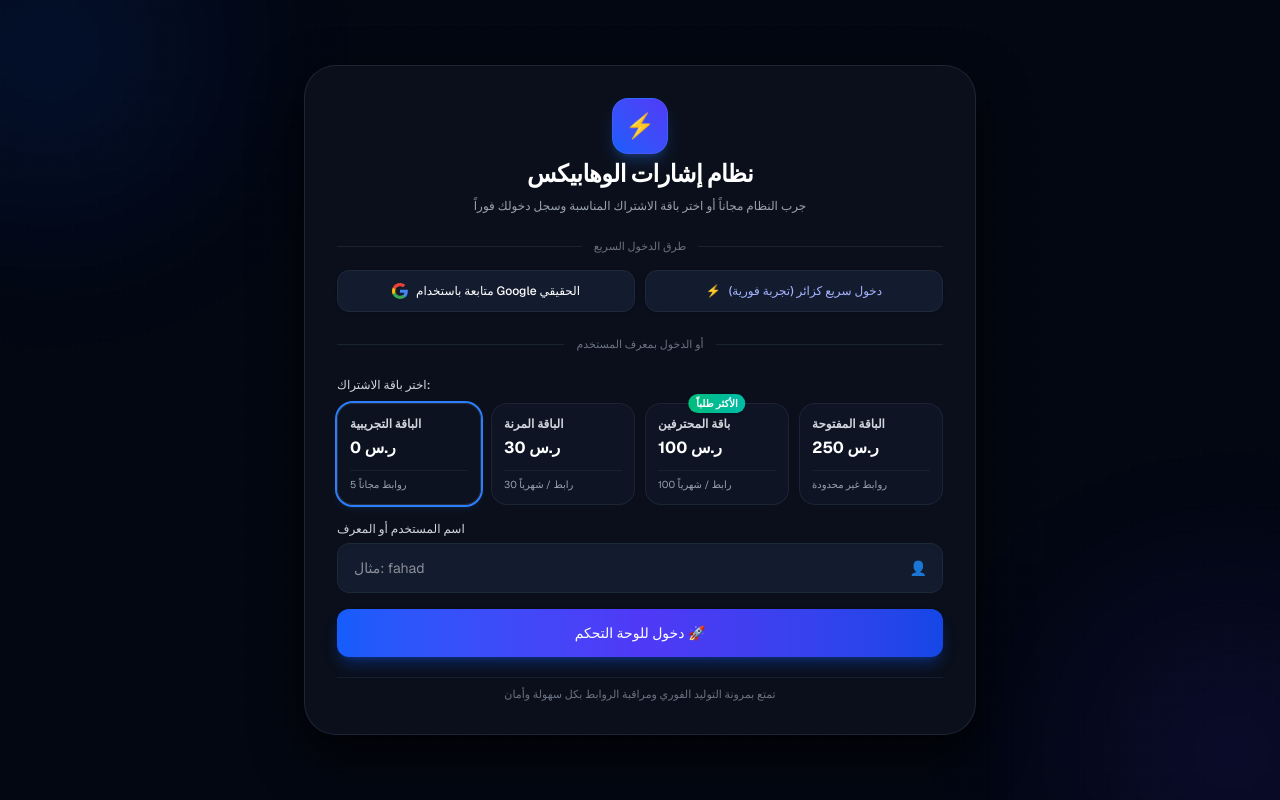
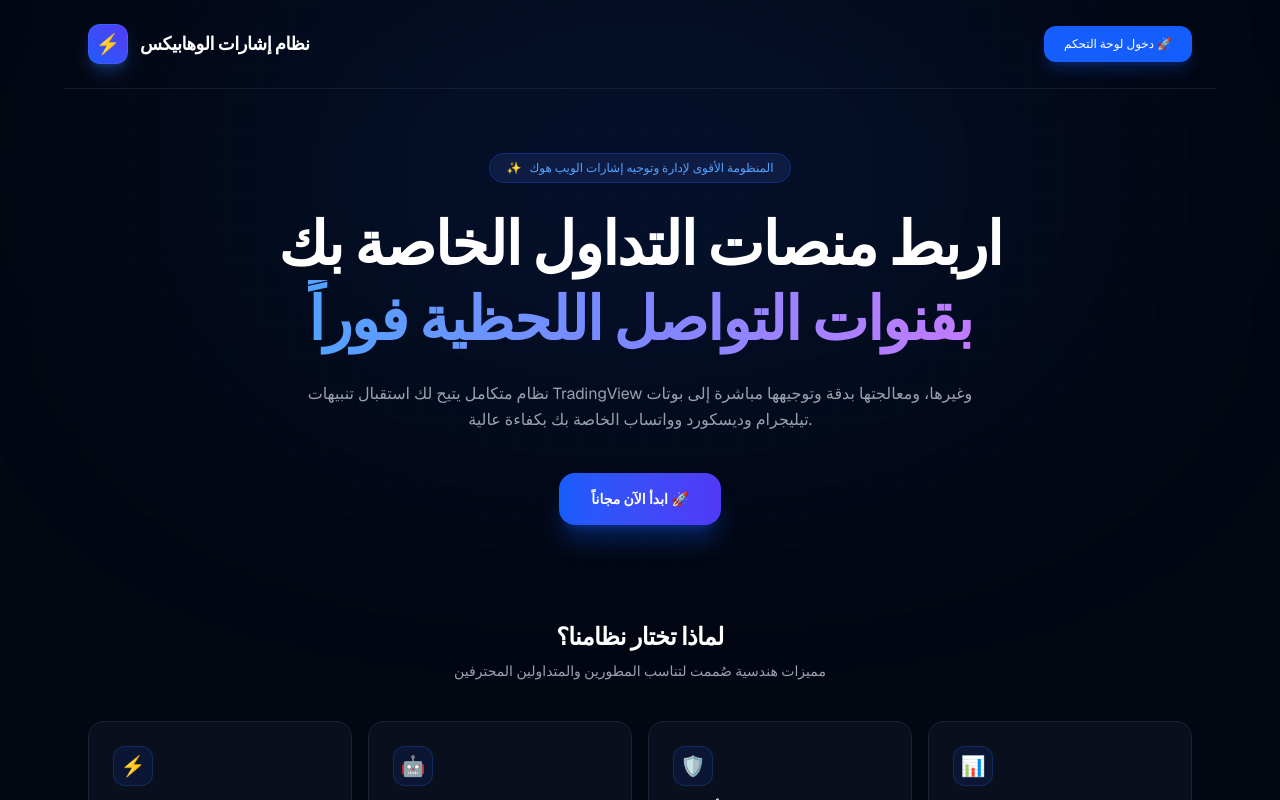
Before and after one commit to hamato19/signal-flow-dashboard, a Next.js app: page / in a window 1280 px wide. Shown: the top 800 px of the page. Built offline with nearby package versions, Linux system fonts and the light colour scheme.

Commit message:
Update page.tsx

```diff
--- a/src/app/page.tsx
+++ b/src/app/page.tsx
@@ -1,12 +1,10 @@
 'use client';
-import { useState, useEffect } from 'react';
+import { useState } from 'react';
 import { useRouter } from 'next/navigation';
 
-export default function LoginPage() {
-  const [username, setUsername] = useState('');
-  const [selectedPlan, setSelectedPlan] = useState('free');
-  const [isLoading, setIsLoading] = useState(false);
+export default function LandingPage() {
   const router = useRouter();
+  const [selectedPlan, setSelectedPlan] = useState('100');
 
   const plans = [
     { id: 'free', name: 'الباقة التجريبية', links: '5 روابط مجاناً', price: '0 ر.س', color: 'border-gray-700/60 bg-gray-900/40' },
@@ -15,229 +13,135 @@ export default function LoginPage() {
     { id: 'unlimited', name: 'الباقة المفتوحة', links: 'روابط غير محدودة', price: '250 ر.س', color: 'border-purple-500/50 bg-purple-600/10' },
   ];
 
-  // تفعيل سكريبت جوجل الرسمي عند تحميل الصفحة
-  useEffect(() => {
-    const script = document.createElement('script');
-    script.src = 'https://accounts.google.com/gsi/client';
-    script.async = true;
-    script.defer = true;
-    document.body.appendChild(script);
+  const features = [
+    { icon: '⚡', title: 'إرسال فوري ولحظي', desc: 'استقبال وتوجيه إشارات التداول والويب هوك في أجزاء من الثانية دون تأخير.' },
+    { icon: '🤖', title: 'تعدد القنوات الذكية', desc: 'ربط متزامن مع تيليجرام (Telegram)، ديسكورد (Discord)، وواتساب (WhatsApp).' },
+    { icon: '🛡️', title: 'استقلالية وأمان تام', desc: 'كل مستخدم يمتلك معرف (Slug) ورابط ويب هوك خاص به مع حماية كاملة من التعارض.' },
+    { icon: '📊', title: 'لوحة تحكم مرنة', desc: 'إدارة وتعديل إعدادات البوتات وحفظها مباشرة في قاعدة بيانات سحابية مستقرة.' }
+  ];
 
-    // دالة الاستجابة عند نجاح تسجيل دخول جوجل
-    (window as any).handleCredentialResponse = (response: any) => {
-      try {
-        // فك تشفير الـ JWT Token البسيط المستلم من جوجل للحصول على البريد والاسم
-        const base64Url = response.credential.split('.')[1];
-        const base64 = base64Url.replace(/-/g, '+').replace(/_/g, '/');
-        const jsonPayload = decodeURIComponent(atob(base64).split('').map(function(c) {
-          return '%' + ('00' + c.charCodeAt(0).toString(16)).slice(-2);
-        }).join(''));
-
-        const googleUser = JSON.parse(jsonPayload);
-
-        localStorage.setItem('signal_user', googleUser.name || googleUser.email);
+  const handleGetStarted = () => {
+    // تخزين الباقة المختارة والانتقال للوحة التحكم أو صفحة تسجيل الدخول
     localStorage.setItem('signal_plan', selectedPlan);
-        localStorage.setItem('signal_email', googleUser.email);
-
-        router.push('/dashboard');
-      } catch (error) {
-        console.error('Google login decode error:', error);
-        setIsLoading(false);
-      }
-    };
-
-    return () => {
-      document.body.removeChild(script);
-    };
-  }, [selectedPlan, router]);
-
-  const handleLogin = (e: React.FormEvent) => {
-    e.preventDefault();
-    if (!username.trim()) return;
-
-    setIsLoading(true);
-    localStorage.setItem('signal_user', username.trim());
-    localStorage.setItem('signal_plan', selectedPlan);
-
-    setTimeout(() => {
-      router.push('/dashboard');
-    }, 600);
-  };
-
-  // تشغيل نافذة جوجل الرسمية عند الضغط على الزر
-  const handleGoogleClick = () => {
-    setIsLoading(true);
-    try {
-      if ((window as any).google) {
-        const client = (window as any).google.accounts.oauth2.initTokenClient({
-          client_id: '874339007266-k9ajl932htm0n4lr1pr2vlqp5t48gkck.apps.googleusercontent.com',
-          scope: 'email profile',
-          callback: (tokenResponse: any) => {
-            if (tokenResponse && tokenResponse.access_token) {
-              // جلب معلومات المستخدم من قوقل باستخدام الـ Access Token
-              fetch('https://www.googleapis.com/oauth2/v3/userinfo', {
-                headers: { Authorization: `Bearer ${tokenResponse.access_token}` },
-              })
-                .then(res => res.json())
-                .then(data => {
-                  localStorage.setItem('signal_user', data.name || data.email);
-                  localStorage.setItem('signal_plan', selectedPlan);
-                  localStorage.setItem('signal_email', data.email);
-                  router.push('/dashboard');
-                })
-                .catch(() => setIsLoading(false));
-            } else {
-              setIsLoading(false);
-            }
-          },
-        });
-        client.requestAccessToken();
-      } else {
-        setIsLoading(false);
-      }
-    } catch (err) {
-      console.error(err);
-      setIsLoading(false);
-    }
-  };
-
-  const handleQuickAccess = () => {
-    setIsLoading(true);
-    localStorage.setItem('signal_user', 'زائر سريع');
-    localStorage.setItem('signal_plan', selectedPlan);
-
-    setTimeout(() => {
-      router.push('/dashboard');
-    }, 500);
+    router.push('/dashboard'); // أو مسار صفحة الدخول/اللوحة الخاصة بك
   };
 
   return (
-    <div className="min-h-screen bg-[#030712] text-white flex items-center justify-center p-3 sm:p-6 relative overflow-hidden font-sans py-8">
+    <div className="min-h-screen bg-[#030712] text-white font-sans selection:bg-blue-600 selection:text-white">
 
-      <div className="absolute inset-0 bg-[linear-gradient(to_right,#1f29370a_1px,transparent_1px),linear-gradient(to_bottom,#1f29370a_1px,transparent_1px)] bg-[size:24px_24px] pointer-events-none"></div>
+      {/* خلفية جمالية تفاعلية */}
+      <div className="absolute inset-0 bg-[linear-gradient(to_right,#1f29370a_1px,transparent_1px),linear-gradient(to_bottom,#1f29370a_1px,transparent_1px)] bg-[size:32px_32px] pointer-events-none"></div>
+      <div className="absolute top-0 left-1/2 -translate-x-1/2 w-[800px] h-[350px] bg-blue-600/15 rounded-full blur-[140px] pointer-events-none"></div>
 
-      <div className="absolute -top-24 -left-24 w-72 h-72 bg-blue-600/20 rounded-full blur-[100px] pointer-events-none animate-pulse"></div>
-      <div className="absolute -bottom-24 -right-24 w-72 h-72 bg-indigo-600/20 rounded-full blur-[100px] pointer-events-none animate-pulse"></div>
+      {/* الهيدر العلوي */}
+      <header className="relative z-10 max-w-6xl mx-auto px-6 py-6 flex justify-between items-center border-b border-gray-800/60">
+        <div className="flex items-center gap-3">
+          <div className="w-10 h-10 rounded-xl bg-gradient-to-tr from-blue-600 to-indigo-600 flex items-center justify-center shadow-lg shadow-blue-500/30 border border-blue-400/20">
+            <span className="text-xl">⚡</span>
+          </div>
+          <span className="font-bold text-lg tracking-tight">نظام إشارات الوهابيكس</span>
+        </div>
+        <button
+          onClick={handleGetStarted}
+          className="bg-blue-600 hover:bg-blue-500 text-white px-5 py-2.5 rounded-xl text-xs font-medium transition shadow-lg shadow-blue-600/25"
+        >
+          دخول لوحة التحكم 🚀
+        </button>
+      </header>
 
-      <div className="relative z-10 bg-[#0b101d]/95 backdrop-blur-2xl border border-gray-800/90 p-5 sm:p-8 rounded-[2rem] w-full max-w-2xl shadow-[0_20px_50px_rgba(0,0,0,0.8)] space-y-5">
+      {/* القسم الرئيسي (Hero Section) */}
+      <section className="relative z-10 max-w-5xl mx-auto px-6 pt-16 pb-12 text-center space-y-6">
+        <div className="inline-flex items-center gap-2 bg-blue-950/60 border border-blue-800/50 px-4 py-1.5 rounded-full text-blue-400 text-xs font-medium shadow-inner">
+          <span>✨</span>
+          <span>المنظومة الأقوى لإدارة وتوجيه إشارات الويب هوك</span>
+        </div>
+        <h1 className="text-4xl sm:text-6xl font-extrabold tracking-tight leading-tight">
+          اربط منصات التداول الخاصة بك <br />
+          <span className="bg-gradient-to-r from-blue-400 via-indigo-400 to-purple-400 bg-clip-text text-transparent">
+            بقنوات التواصل اللحظية فوراً
+          </span>
+        </h1>
+        <p className="text-gray-400 text-sm sm:text-base max-w-2xl mx-auto leading-relaxed">
+          نظام متكامل يتيح لك استقبال تنبيهات TradingView وغيرها، ومعالجتها بدقة وتوجيهها مباشرة إلى بوتات تيليجرام وديسكورد وواتساب الخاصة بك بكفاءة عالية.
+        </p>
+        <div className="flex justify-center gap-4 pt-4">
+          <button
+            onClick={handleGetStarted}
+            className="bg-gradient-to-r from-blue-600 to-indigo-600 hover:opacity-90 text-white px-8 py-4 rounded-2xl text-sm font-semibold transition shadow-xl shadow-blue-600/30 active:scale-[0.98]"
+          >
+            ابدأ الآن مجاناً 🚀
+          </button>
+        </div>
+      </section>
 
-        <div className="text-center space-y-2">
-          <div className="inline-flex items-center justify-center w-14 h-14 rounded-2xl bg-gradient-to-tr from-blue-600 to-indigo-600 shadow-lg shadow-blue-500/25 mb-1 border border-blue-400/20">
-            <span className="text-2xl">⚡</span>
+      {/* مميزات النظام */}
+      <section className="relative z-10 max-w-6xl mx-auto px-6 py-12">
+        <div className="text-center mb-10">
+          <h2 className="text-2xl font-bold tracking-tight">لماذا تختار نظامنا؟</h2>
+          <p className="text-gray-400 text-xs sm:text-sm mt-2">مميزات هندسية صُممت لتناسب المطورين والمتداولين المحترفين</p>
         </div>
-          <h1 className="text-xl sm:text-2xl font-bold tracking-tight">نظام إشارات الوهابيكس</h1>
-          <p className="text-gray-400 text-xs">جرب النظام مجاناً أو اختر باقة الاشتراك المناسبة وسجل دخولك فوراً</p>
+        <div className="grid grid-cols-1 sm:grid-cols-2 lg:grid-cols-4 gap-4">
+          {features.map((feat, idx) => (
+            <div key={idx} className="bg-gray-900/50 border border-gray-800/80 p-6 rounded-2xl backdrop-blur space-y-3 hover:border-gray-700 transition">
+              <div className="w-10 h-10 rounded-xl bg-blue-600/10 border border-blue-500/20 flex items-center justify-center text-xl">
+                {feat.icon}
+              </div>
+              <h3 className="font-semibold text-sm text-white">{feat.title}</h3>
+              <p className="text-gray-400 text-xs leading-relaxed">{feat.desc}</p>
+            </div>
+          ))}
+        </div>
+      </section>
+
+      {/* قسم الباقات والأسعار */}
+      <section className="relative z-10 max-w-5xl mx-auto px-6 py-12">
+        <div className="text-center mb-10">
+          <h2 className="text-2xl font-bold tracking-tight">اختر الباقة المناسبة لاحتياجك</h2>
+          <p className="text-gray-400 text-xs sm:text-sm mt-2">باقات مرنة مصممة لتلبية كافة أحجام المشاريع والتنبيهات</p>
         </div>
 
-        <div className="space-y-3">
-          <div className="relative flex py-1 items-center">
-            <div className="flex-grow border-t border-gray-800/80"></div>
-            <span className="flex-shrink mx-3 text-gray-500 text-[11px]">طرق الدخول السريع</span>
-            <div className="flex-grow border-t border-gray-800/80"></div>
-          </div>
-
-          <div className="grid grid-cols-1 sm:grid-cols-2 gap-2.5">
-            <button
-              type="button"
-              onClick={handleGoogleClick}
-              disabled={isLoading}
-              className="flex items-center justify-center gap-2 bg-[#131b2e] border border-gray-800 hover:border-blue-500/50 hover:bg-[#1a243d] py-3 px-4 rounded-xl text-xs font-medium transition active:scale-[0.98] disabled:opacity-50 shadow-sm"
-            >
-              <svg className="w-4 h-4 shrink-0" viewBox="0 0 24 24">
-                <path fill="#4285F4" d="M23.745 12.27c0-.7-.06-1.4-.19-2.07H12v4.51h6.6c-.29 1.52-1.14 2.82-2.4 3.68v3.05h3.88c2.27-2.09 3.66-5.17 3.66-9.17z"/>
-                <path fill="#34A853" d="M12 24c3.24 0 5.95-1.08 7.93-2.91l-3.88-3.05c-1.08.72-2.45 1.16-4.05 1.16-3.13 0-5.78-2.11-6.73-4.96H1.18v3.15C3.15 21.32 7.23 24 12 24z"/>
-                <path fill="#FBBC05" d="M5.27 14.24c-.25-.72-.38-1.5-.38-2.24s.13-1.52.38-2.24V6.6H1.18C.43 8.13 0 9.87 0 12s.43 3.87 1.18 5.4l4.09-3.16z"/>
-                <path fill="#EA4335" d="M12 4.75c1.77 0 3.35.61 4.6 1.8l3.42-3.42C17.95 1.19 15.24 0 12 0 7.23 0 3.15 2.68 1.18 6.6l4.09 3.15c.95-2.85 3.6-4.96 6.73-4.96z"/>
-              </svg>
-              <span>متابعة باستخدام Google الحقيقي</span>
-            </button>
-
-            <button
-              type="button"
-              onClick={handleQuickAccess}
-              disabled={isLoading}
-              className="flex items-center justify-center gap-2 bg-[#131b2e] border border-gray-800 hover:border-indigo-500/50 hover:bg-[#1a243d] py-3 px-4 rounded-xl text-xs font-medium transition active:scale-[0.98] disabled:opacity-50 shadow-sm text-indigo-300"
-            >
-              <span>⚡</span>
-              <span>دخول سريع كزائر (تجربة فورية)</span>
-            </button>
-          </div>
-        </div>
-
-        <div className="relative flex py-1 items-center">
-          <div className="flex-grow border-t border-gray-800/80"></div>
-          <span className="flex-shrink mx-3 text-gray-500 text-[11px]">أو الدخول بمعرف المستخدم</span>
-          <div className="flex-grow border-t border-gray-800/80"></div>
-        </div>
-
-        <form onSubmit={handleLogin} className="space-y-4">
-
-          <div className="space-y-2.5">
-            <label className="block text-xs font-medium text-gray-300">اختر باقة الاشتراك:</label>
-            <div className="grid grid-cols-1 sm:grid-cols-2 lg:grid-cols-4 gap-2.5">
+        <div className="grid grid-cols-1 sm:grid-cols-2 lg:grid-cols-4 gap-4">
           {plans.map((plan) => (
             <div
               key={plan.id}
               onClick={() => setSelectedPlan(plan.id)}
-                  className={`cursor-pointer border rounded-2xl p-3 transition relative flex flex-col justify-between ${
+              className={`cursor-pointer border rounded-2xl p-5 transition relative flex flex-col justify-between ${
                 selectedPlan === plan.id
-                      ? `${plan.color} ring-2 ring-blue-500 shadow-md shadow-blue-500/15`
-                      : 'border-gray-800/80 bg-[#131b2e]/50 hover:border-gray-700'
+                  ? `${plan.color} ring-2 ring-blue-500 shadow-xl shadow-blue-500/10`
+                  : 'border-gray-800/80 bg-gray-900/30 hover:border-gray-700'
               }`}
             >
               {plan.popular && (
-                    <span className="absolute -top-2.5 left-1/2 -translate-x-1/2 bg-gradient-to-r from-emerald-500 to-teal-500 text-[10px] font-bold px-2 py-0.5 rounded-full text-white shadow whitespace-nowrap">
+                <span className="absolute -top-3 left-1/2 -translate-x-1/2 bg-gradient-to-r from-emerald-500 to-teal-500 text-[10px] font-bold px-3 py-0.5 rounded-full text-white shadow">
                   الأكثر طلباً
                 </span>
               )}
               <div>
-                    <h3 className="text-xs font-semibold text-gray-300 mb-1">{plan.name}</h3>
-                    <p className="text-sm sm:text-base font-bold text-white mb-1.5">{plan.price}</p>
+                <h3 className="text-xs font-semibold text-gray-300 mb-2">{plan.name}</h3>
+                <p className="text-2xl font-bold text-white mb-2">{plan.price}</p>
               </div>
-                  <div className="border-t border-gray-800/60 pt-1.5 mt-1">
-                    <span className="text-[10px] text-gray-400 block">{plan.links}</span>
+              <div className="border-t border-gray-800/80 pt-3 mt-3">
+                <span className="text-xs text-blue-400 font-medium block">{plan.links}</span>
               </div>
             </div>
           ))}
         </div>
+
+        <div className="mt-10 text-center">
+          <button
+            onClick={handleGetStarted}
+            className="bg-white hover:bg-gray-100 text-black px-8 py-4 rounded-2xl text-sm font-bold transition shadow-xl active:scale-[0.98]"
+          >
+            المتابعة بهذه الباقة ودخول اللوحة ⚡
+          </button>
         </div>
+      </section>
 
-          <div className="space-y-1.5">
-            <label className="block text-xs font-medium text-gray-300">اسم المستخدم أو المعرف</label>
-            <div className="relative">
-              <span className="absolute inset-y-0 right-0 flex items-center pr-4 pointer-events-none text-gray-500 text-sm">👤</span>
-              <input
-                type="text"
-                value={username}
-                onChange={(e) => setUsername(e.target.value)}
-                placeholder="مثال: fahad"
-                className="w-full bg-[#131b2e] border border-gray-800 rounded-xl px-4 py-3.5 pr-11 text-white text-sm focus:outline-none focus:border-blue-500 focus:ring-1 focus:ring-blue-500 transition shadow-inner"
-                required
-              />
-            </div>
-          </div>
+      {/* التذييل (Footer) */}
+      <footer className="relative z-10 border-t border-gray-800/60 mt-16 py-8 text-center text-xs text-gray-500">
+        <p>جميع الحقوق محفوظة © 2026 - نظام إشارات الويب هوك المتطور</p>
+      </footer>
 
-          <button
-            type="submit"
-            disabled={isLoading}
-            className="w-full bg-gradient-to-r from-blue-600 via-indigo-600 to-blue-700 hover:opacity-95 active:scale-[0.99] text-white font-medium py.3.5 rounded-xl transition shadow-lg shadow-blue-600/30 flex items-center justify-center gap-2 text-sm disabled:opacity-50 py-3.5"
-          >
-            {isLoading ? (
-              <>
-                <span className="w-4 h-4 border-2 border-white/30 border-t-white rounded-full animate-spin"></span>
-                <span>جاري إعداد الحساب وفتح اللوحة...</span>
-              </>
-            ) : (
-              <span>دخول للوحة التحكم 🚀</span>
-            )}
-          </button>
-        </form>
-
-        <div className="text-center pt-2 border-t border-gray-800/60">
-          <p className="text-[11px] text-gray-500">تمتع بمرونة التوليد الفوري ومراقبة الروابط بكل سهولة وأمان</p>
-        </div>
-
-      </div>
     </div>
   );
 }
```
Lines whose indentation alone changed are shown as unchanged.
